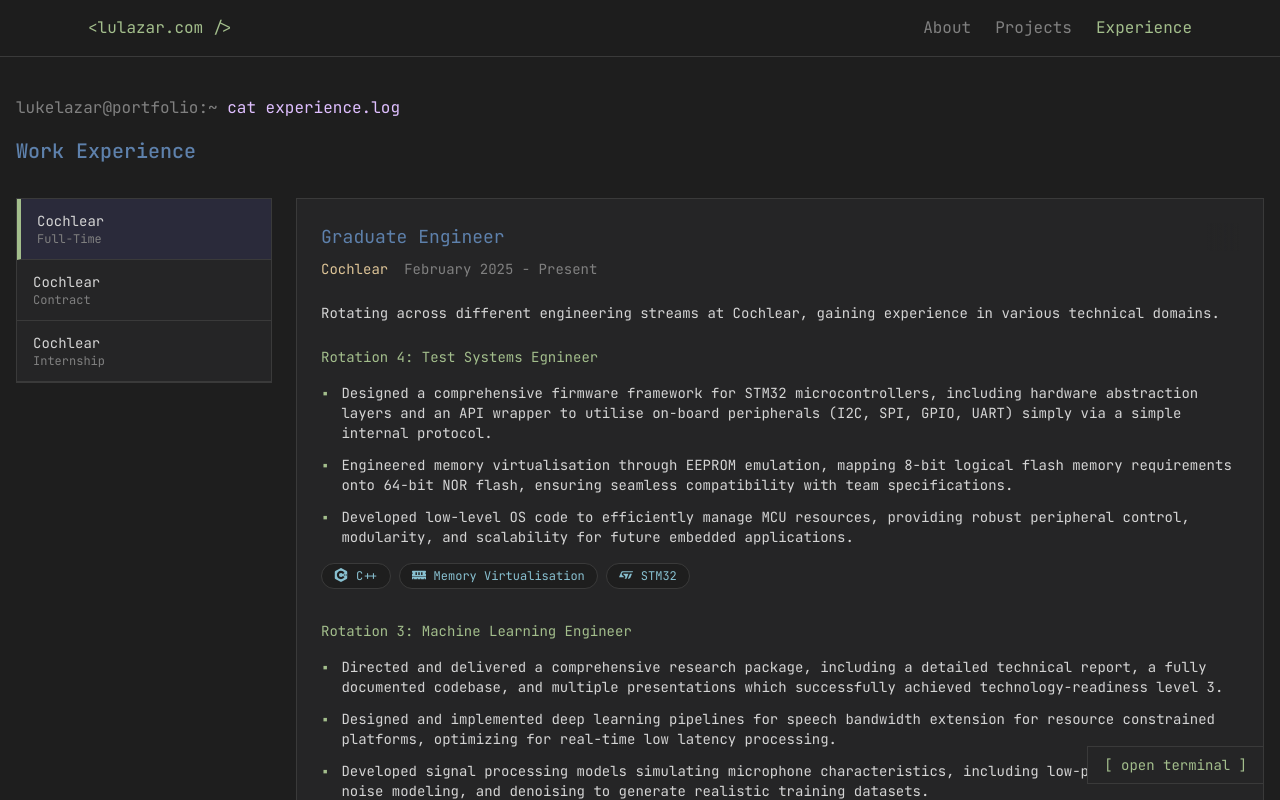
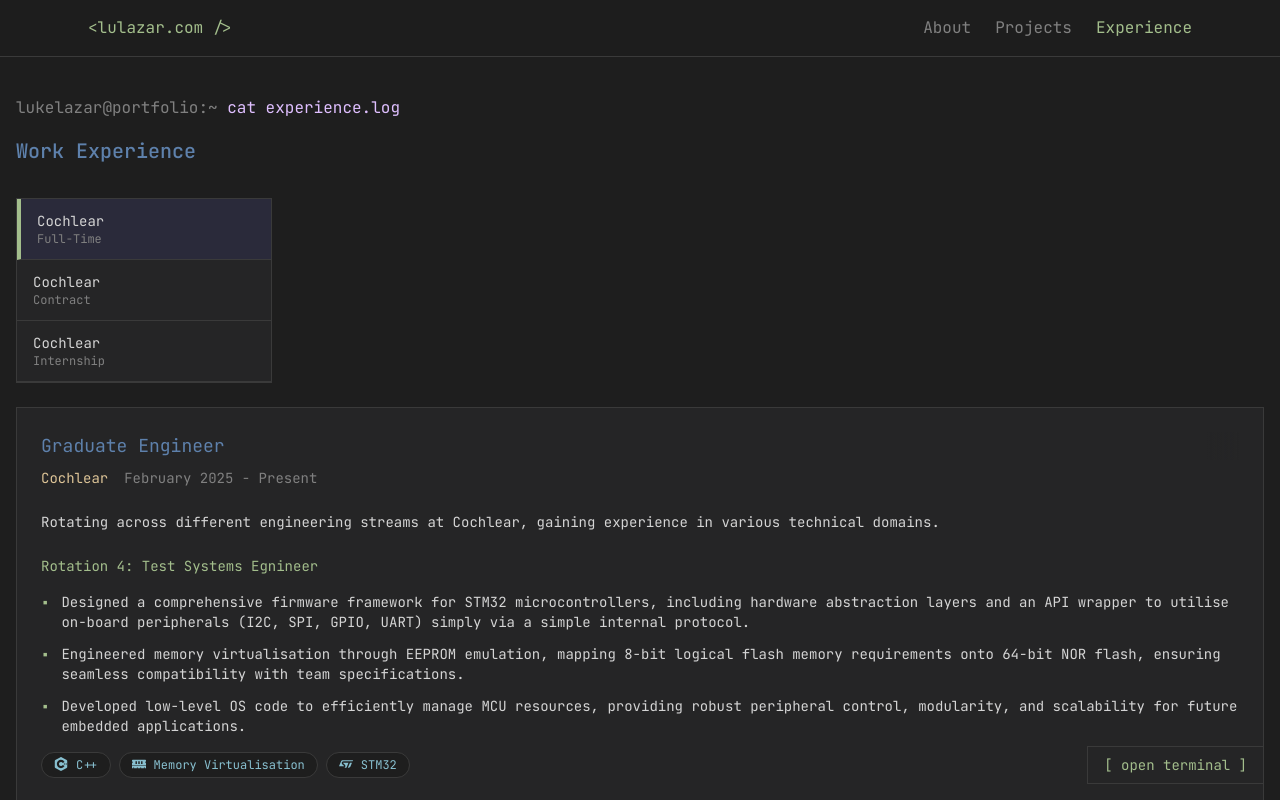
Before and after one commit to lazarr1/lulazar-com, a React (Vite) app: page /experience in a window 1280 px wide. Shown: the top 800 px of the page. Built offline with nearby package versions, Linux system fonts and the light colour scheme.

Commit message:
Typo in index.css

```diff
--- a/src/index.css
+++ b/src/index.css
@@ -517,7 +517,7 @@
   }
 
   .flex-col {
-    flex-direction: col;
+    flex-direction: column;
   }
 
   .grid {
```
